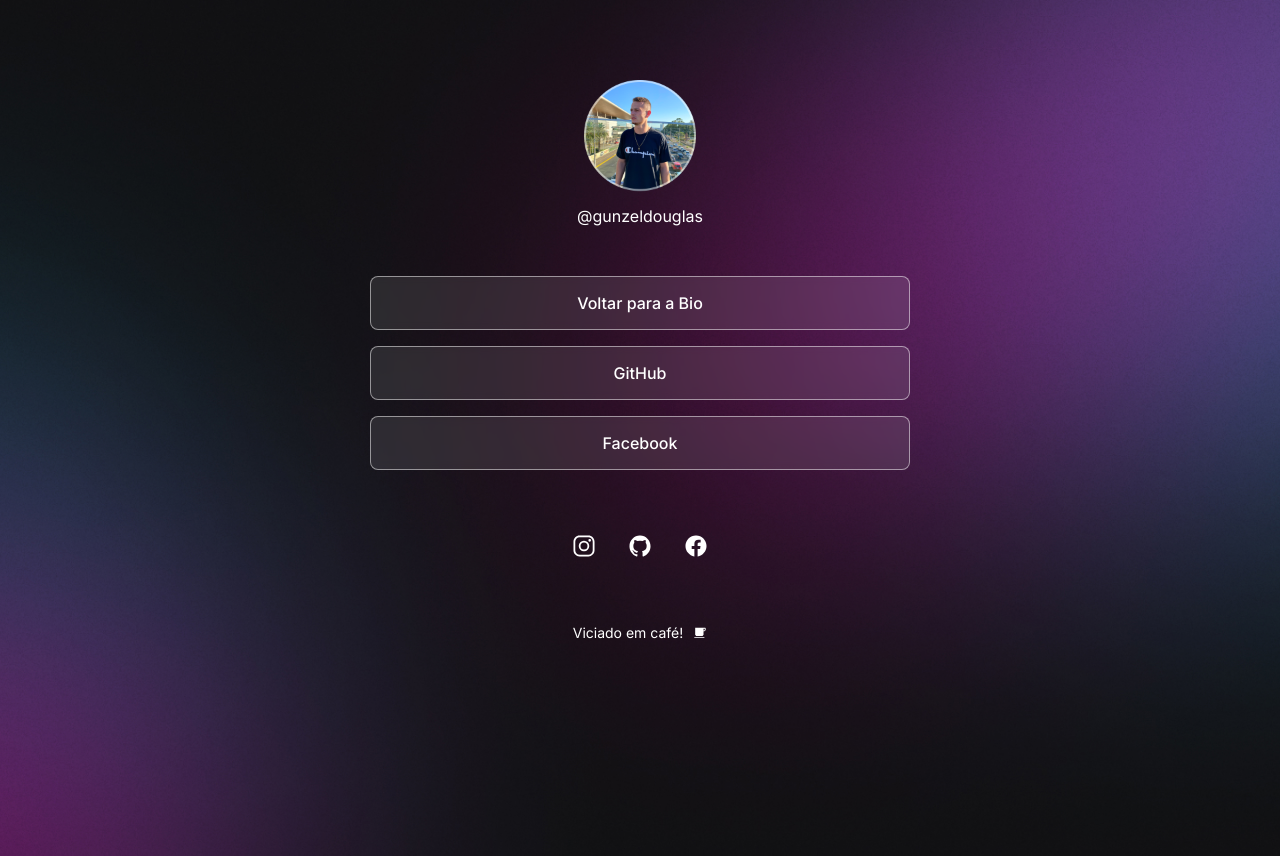
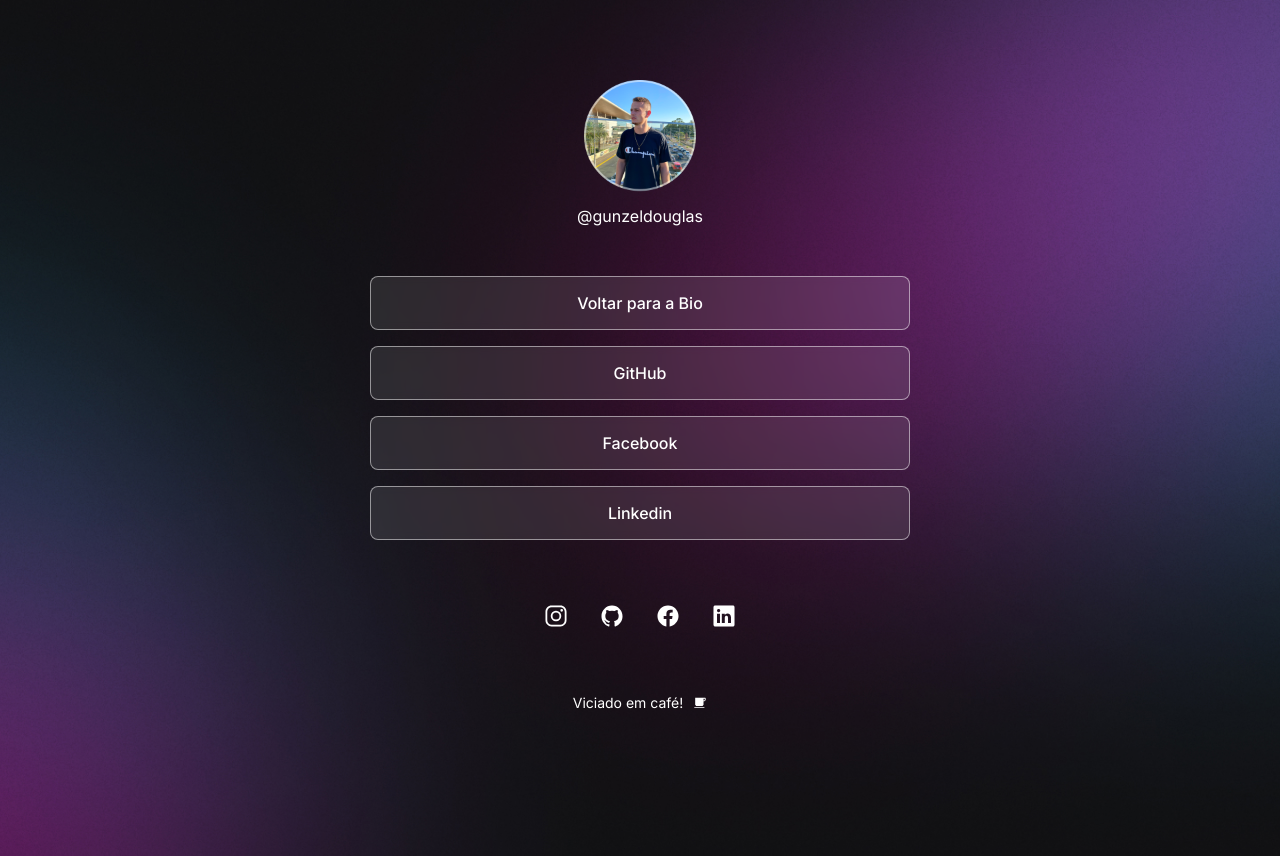
Before and after one commit to DouglasGunzel/projeto-links, a plain HTML site: page index.html in a window 1280 px wide. Drawn offline with nearby package versions, Linux system fonts and the light colour scheme.

Commit message:
Update index.html

```diff
--- a/index.html
+++ b/index.html
@@ -26,6 +26,9 @@
             <li>
                 <a href="https://www.facebook.com/douglas.gunzel/" target="_blank">Facebook</a>
             </li>
+            <li>
+                <a href="https://www.linkedin.com/in/douglas-gunzel-8112a2181/" target="_blank">Linkedin</a>
+            </li>
         </ul>
         <div id="icones">
             <a href="https://www.instagram.com/gunzeldouglas/" target="_blank">
@@ -36,6 +39,9 @@
             </a>
             <a href="https://www.facebook.com/douglas.gunzel/" target="_blank">
                 <ion-icon name="logo-facebook"></ion-icon>
+            </a>
+            <a href="https://www.linkedin.com/in/douglas-gunzel-8112a2181/" target="_blank">
+                <ion-icon name="logo-linkedin"></ion-icon>
             </a>
         </div>
         <footer>
```
